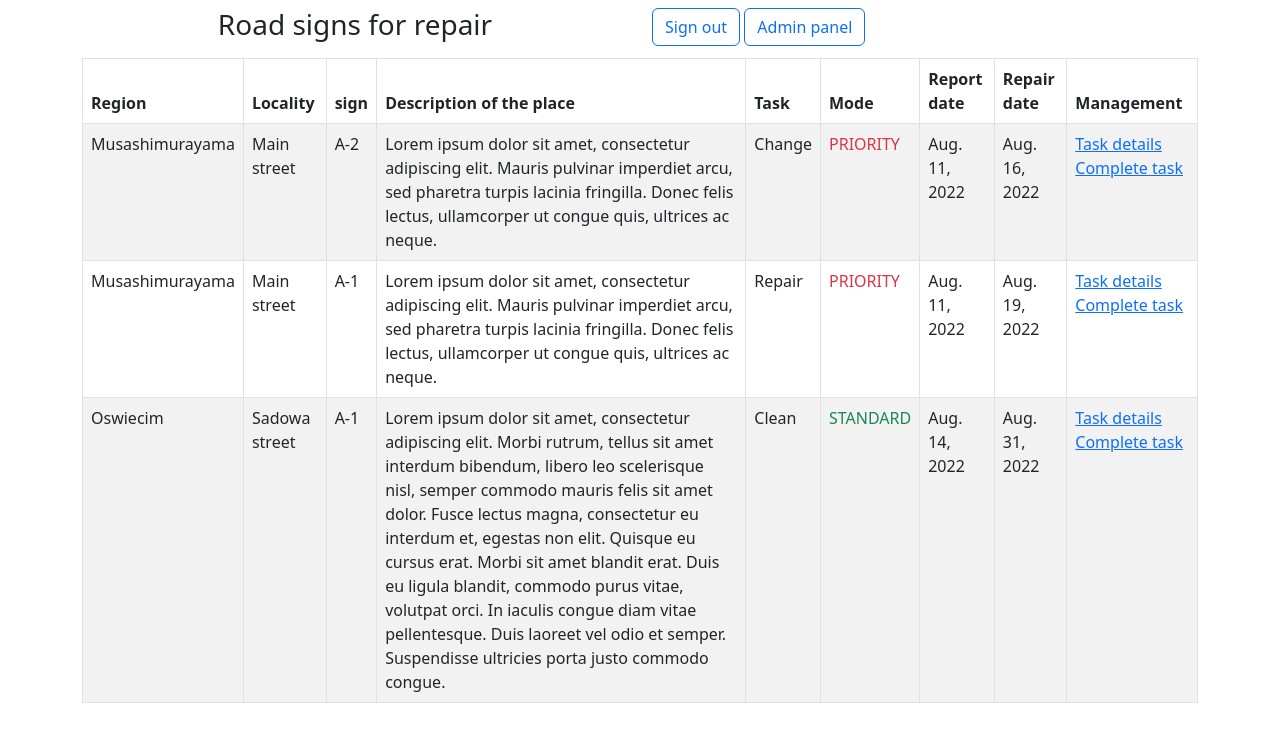
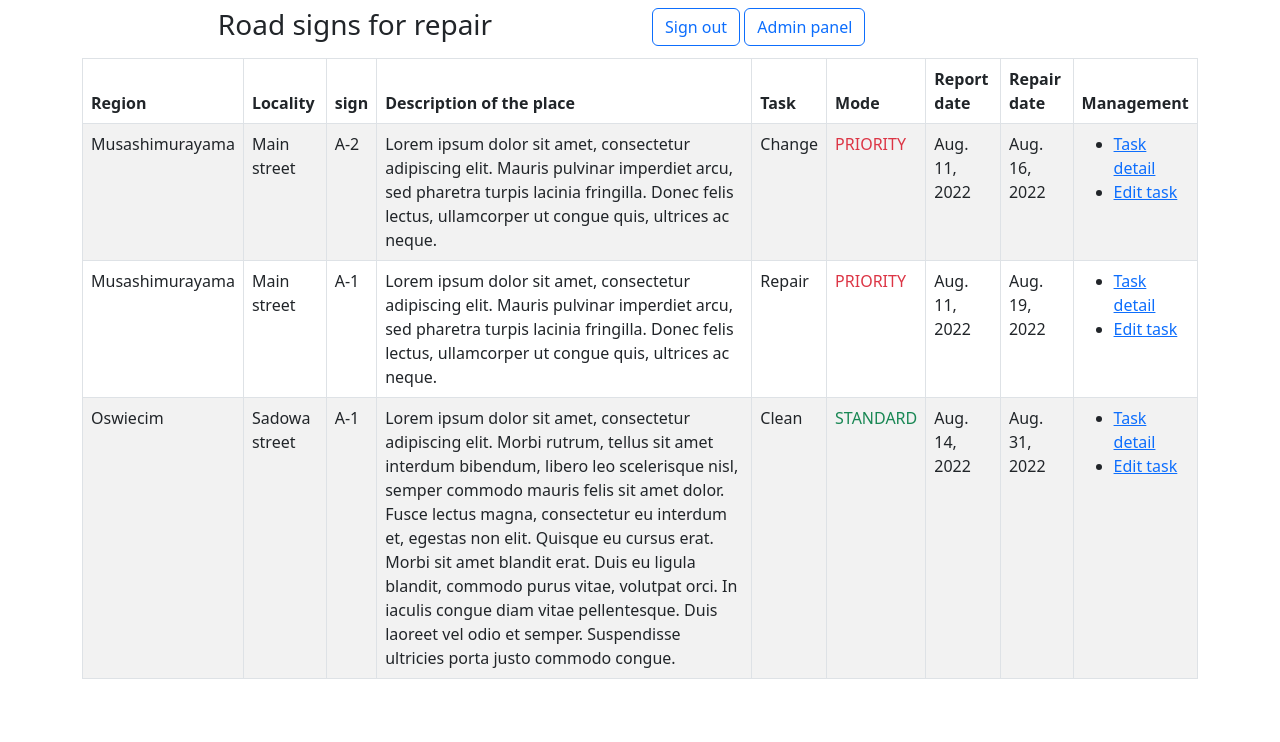
Before and after one commit to lukaskierzek/road-signs-maintenance, a Django app: page /road-signs-repair/ in a window 1280 px wide. Shown: the top 742 px of the page. Run offline with Django 4.2, Linux system fonts and the light colour scheme; a user stored in the database is signed in; data comes from the database, SQL or seed files in the repository.

Commit message:
Modify index.html
Modify Management for tasks

```diff
--- a/road_signs_repair/templates/road_signs_repair/index.html
+++ b/road_signs_repair/templates/road_signs_repair/index.html
@@ -42,12 +42,15 @@
           <td>{{ road_signs.report_date }}</td>
           <td>{{ road_signs.repair_date }}</td>
           <td>
-            {% if perms.road_signs_repair.can_update_task %}
-            <a href="{{ road_signs.get_absolute_url }}">Task details</a>
-            {% endif %}
-            {% if perms.road_signs_repair.can_mark_done_task %}
-              <a href="#can_mark_done_task">Complete task</a>
-            {% endif %}
+            <ul>
+              <li><a href="{{ road_signs.get_absolute_url }}">Task detail</a></li>
+              {% if perms.road_signs_repair.can_update_task %}
+                <li><a href="{% url 'road_signs_repair:road_signs_for_repair_update' pk=road_signs.id %}">Edit task</a></li>
+              {% endif %}
+            </ul>
+{#            {% if perms.road_signs_repair.can_mark_done_task %}#}
+{#              <a href="#can_mark_done_task">Complete task</a>#}
+{#            {% endif %}#}
           </td>
         </tr>
       {% empty %}
```
